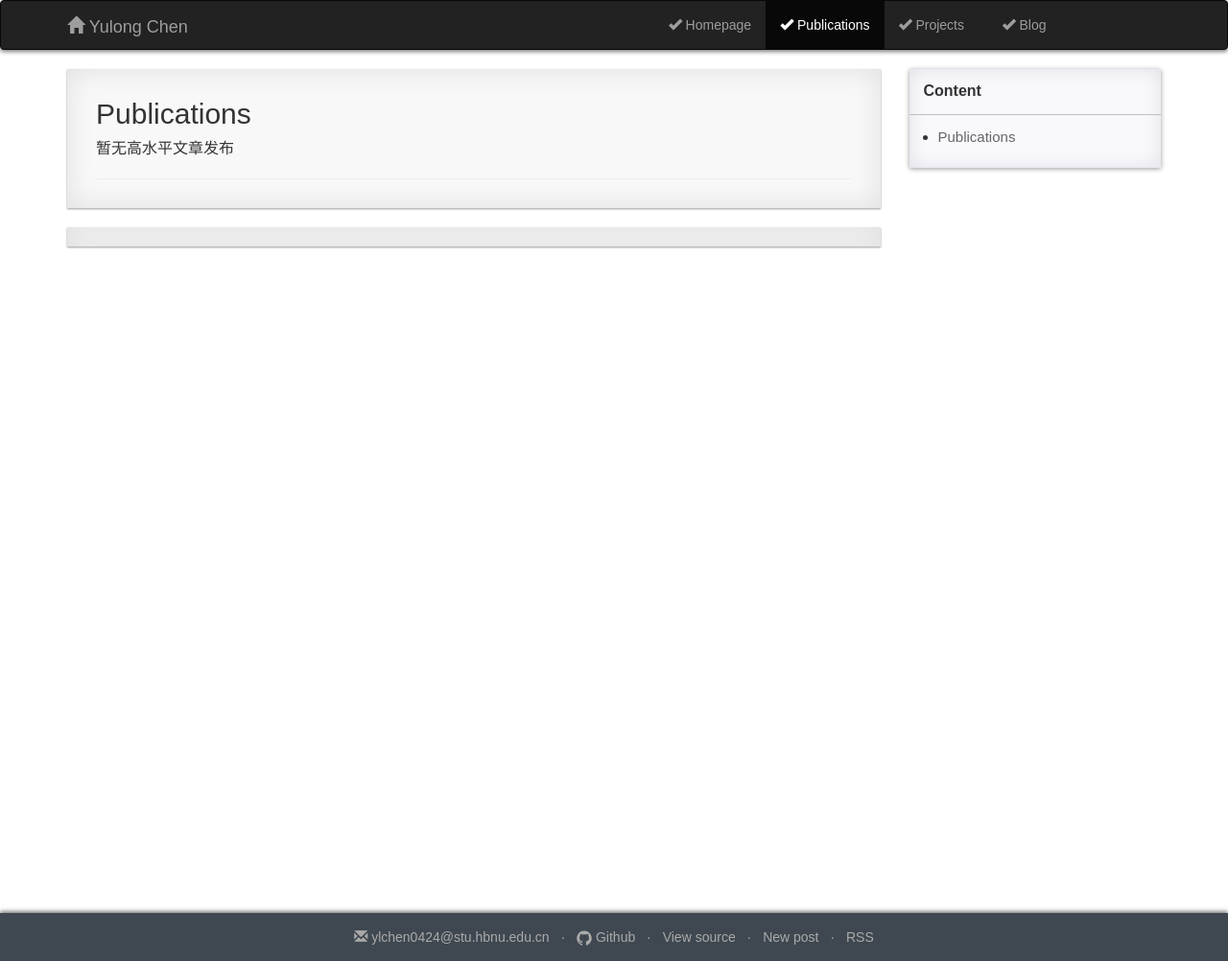
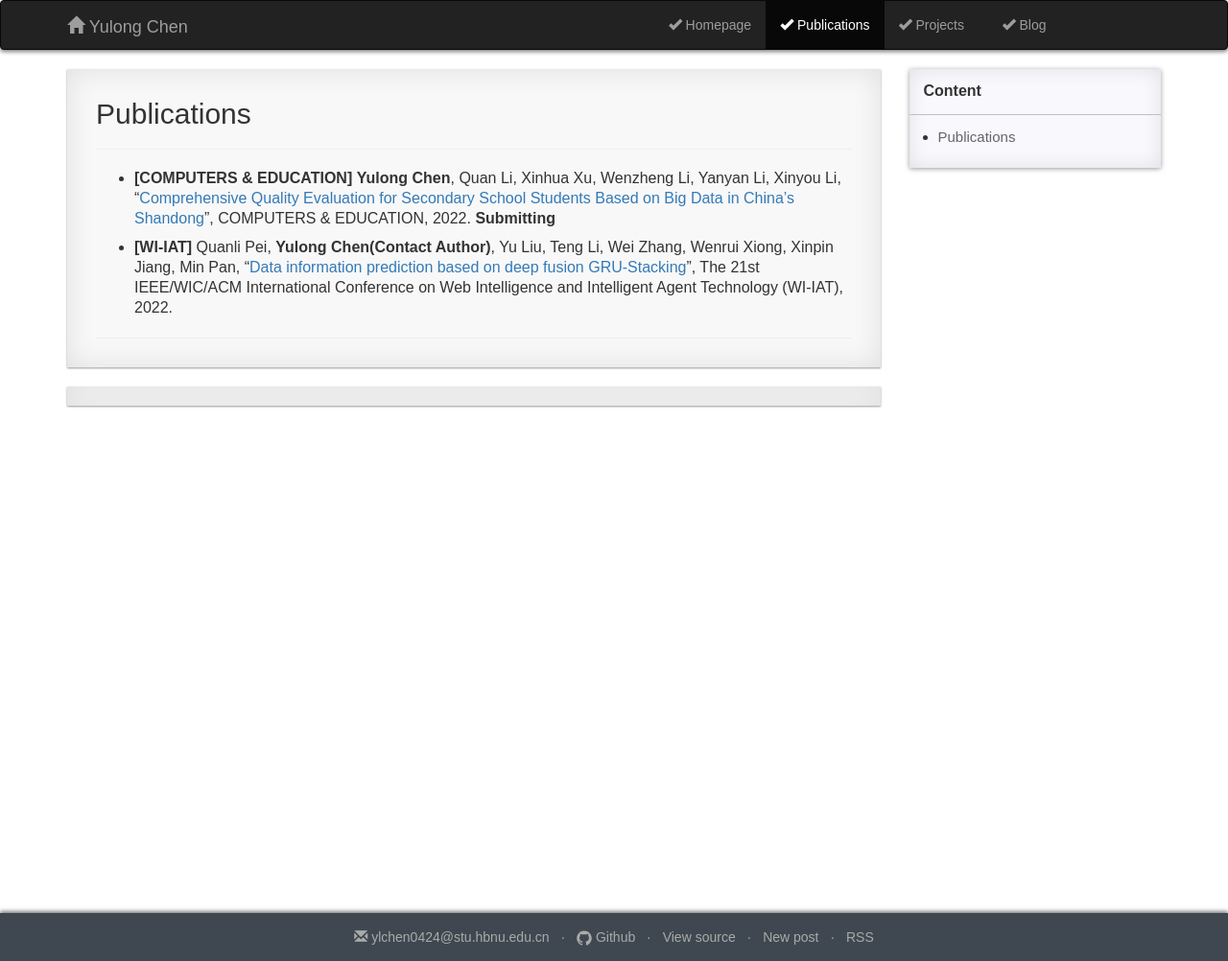
Before and after one commit to yulongC/yulongC.github.io, a Jekyll site: the page built from pages/2_publication.md, in a window 1280 px wide. Shown: the whole page at 96% size. Built offline with Jekyll 4.4.1, drawn with Linux system fonts in a browser that asks for light colours; comment, search, counter and statistics services are not loaded.

Commit message:
Update 2_publication.md

```diff
--- a/pages/2_publication.md
+++ b/pages/2_publication.md
@@ -12,4 +12,8 @@ permalink: /publication/
 
 ## Publications
 
-暂无高水平文章发布
+---
+
+* **[COMPUTERS & EDUCATION]** **Yulong Chen**, Quan Li, Xinhua Xu, Wenzheng Li, Yanyan Li, Xinyou Li, "[Comprehensive Quality Evaluation for Secondary School Students Based on Big Data in China’s Shandong](https://www.sciencedirect.com/journal/computers-and-education)", COMPUTERS & EDUCATION, 2022. **Submitting**
+
+* **[WI-IAT]** Quanli Pei, **Yulong Chen(Contact Author)**, Yu Liu, Teng Li, Wei Zhang, Wenrui Xiong, Xinpin Jiang, Min Pan, "[Data information prediction based on deep fusion GRU-Stacking](chrome-extension://cdonnmffkdaoajfknoeeecmchibpmkmg/assets/pdf/web/viewer.html?file=https%3A%2F%2Fwi-lab.com%2Fcyberchair%2F2022%2Fwi22%2Fyourpaper%2FS22202_5330.pdf)", The 21st IEEE/WIC/ACM International Conference on Web Intelligence and Intelligent Agent Technology (WI-IAT), 2022.
```
